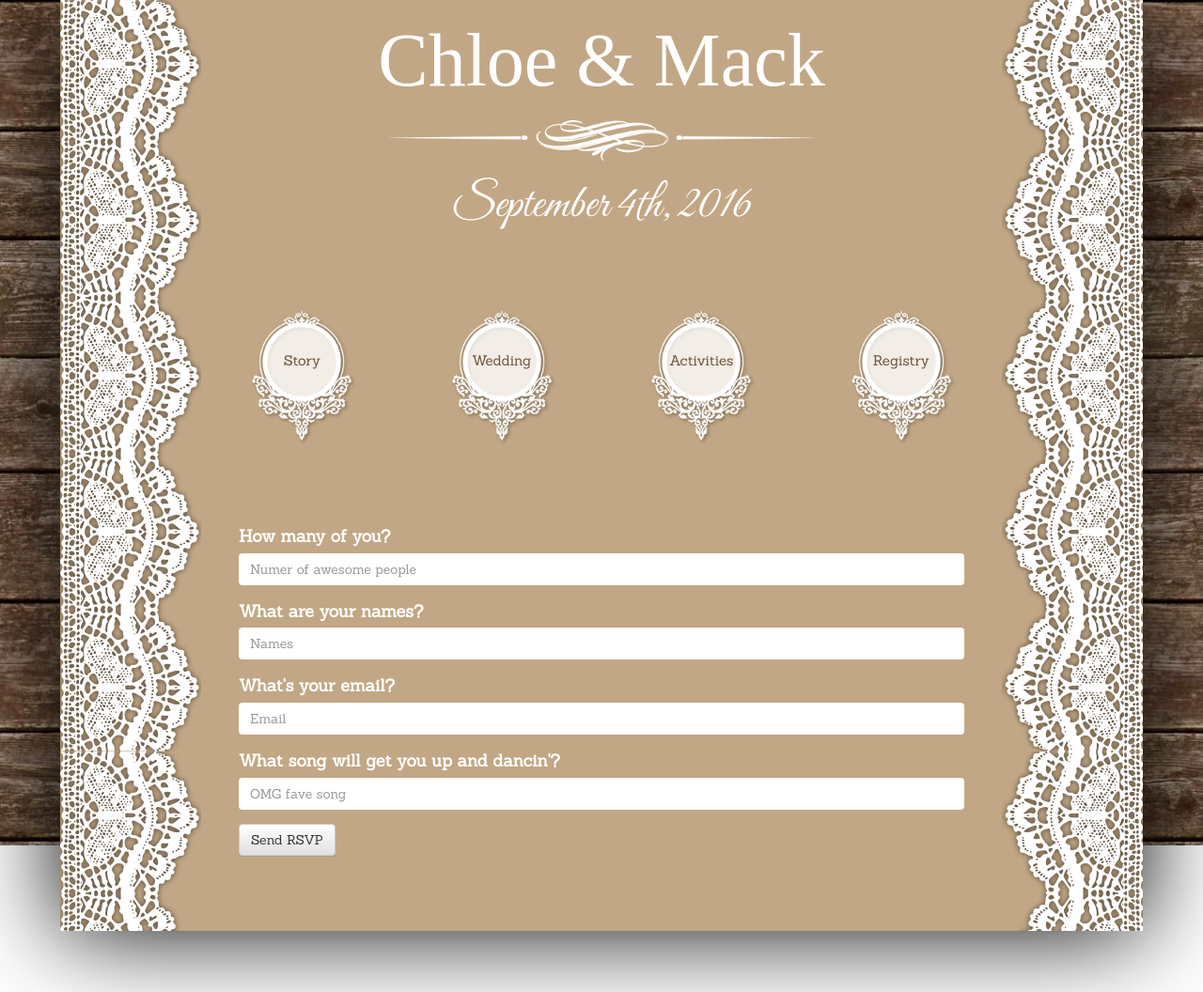
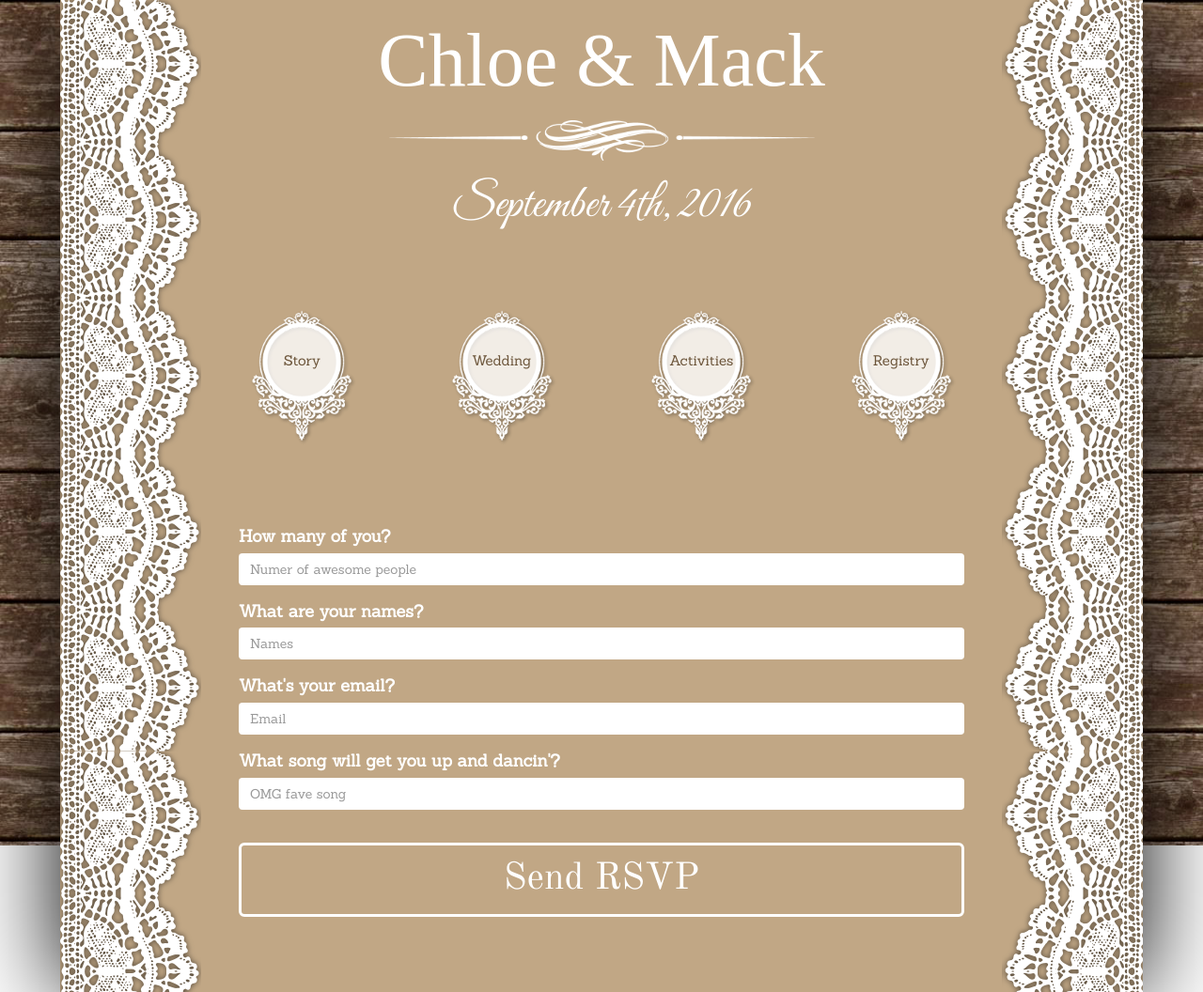
Before and after one commit to mtalcott/mtalcott.github.com, a Jekyll site: the page built from wedding/rsvp/index.html, in a window 1280 px wide. Shown: the whole page at 94% size. Built offline with Jekyll 4.4.1, drawn with Linux system fonts in a browser that asks for light colours; some web fonts are replaced.

Commit message:
RSVP take 2

```diff
--- a/_includes/wedding/rsvp_button.html
+++ b/_includes/wedding/rsvp_button.html
@@ -1,3 +1,3 @@
 <p class="centered">
-  <a class="rsvp-button" href="/wedding/rsvp" role="button">RSVP here!</a>
+  <a class="btn btn-wedding btn-lg rsvp-button" href="/wedding/rsvp" role="button">RSVP here!</a>
 </p>
--- a/wedding/css/wedding-main.scss
+++ b/wedding/css/wedding-main.scss
@@ -291,18 +291,20 @@
 }
 
 a.rsvp-button {
-    display: inline-block;
-    padding: 6px 12px;
-    text-align: center;
-    white-space: nowrap;
+    width: 400px;
+}
+
+.btn-wedding {
+    &, &:visited {
+        color: white;
+    }
+    background-color: transparent;
     border: 3px solid white;
-    border-radius: 3px;
-    color: white;
-    width: 400px;
     font-size: 40px;
     font-family: 'Old Standard TT', serif;
     transition: all 0.4s ease;
     &:hover, &:focus {
+        color: white;
         background-color:rgba(255,255,255,0.3);
         text-decoration: none;
     }
@@ -326,6 +328,11 @@
         box-shadow: none !important;
     }
 
+    button {
+        width: 100%;
+        margin-top: 20px;
+    }
+
 }
 
 /* END Individual page content */
--- a/wedding/rsvp/index.html
+++ b/wedding/rsvp/index.html
@@ -22,5 +22,5 @@
   	  <label>What song will get you up and dancin'?</label>
   	  <input type="text" class="form-control" placeholder="OMG fave song">
   	</div>
-  	<button type="submit" class="btn btn-default">Send RSVP</button>
+  	<button type="submit" class="btn btn-wedding btn-lg">Send RSVP</button>
 </form>
--- a/wedding/rsvp_thanks/index.html
+++ b/wedding/rsvp_thanks/index.html
@@ -2,7 +2,7 @@
 layout: wedding
 ---
 
-{% include wedding/parallax_window_top.html image_src="/wedding/images/prague1.jpg" %}
+{% include wedding/parallax_window_top.html image_src="/wedding/images/prague1.JPG" %}
   <h1>Thank you!</h1>
 {% include wedding/parallax_window_bottom.html %}
 
```
